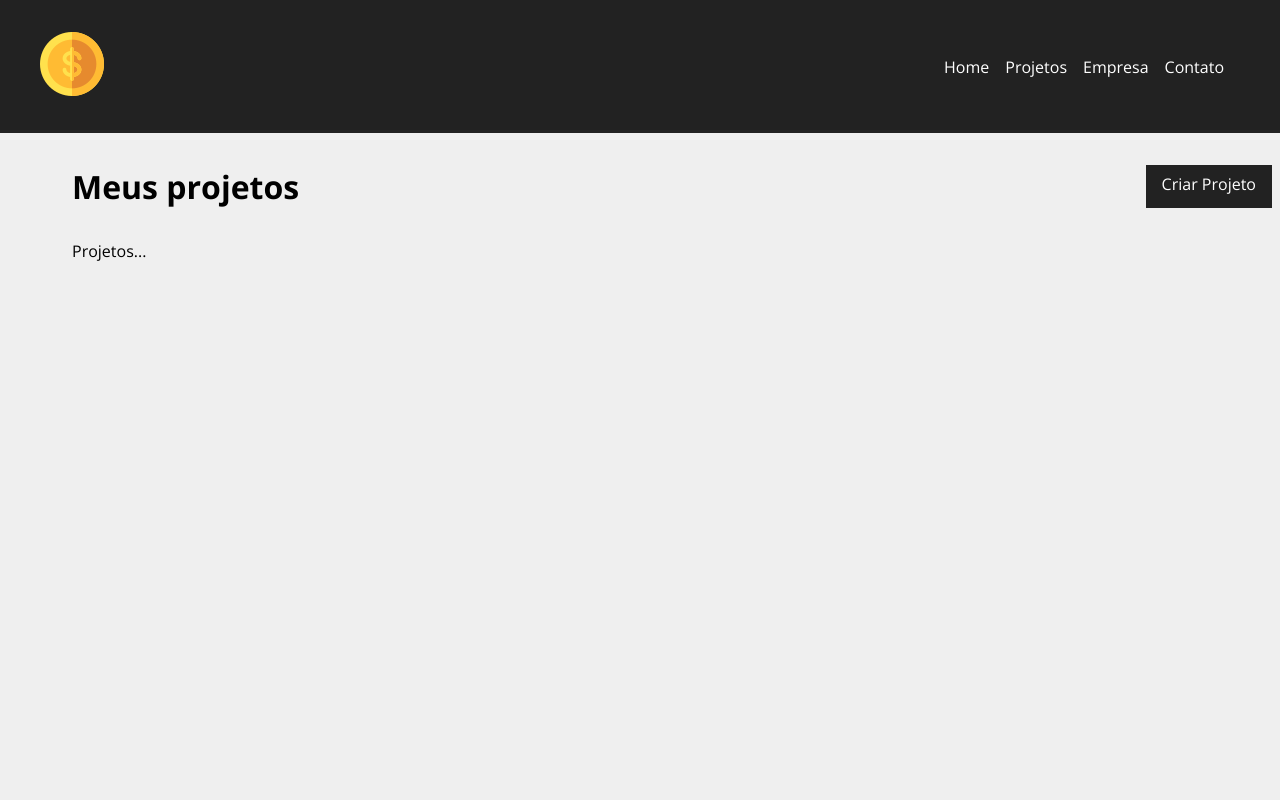
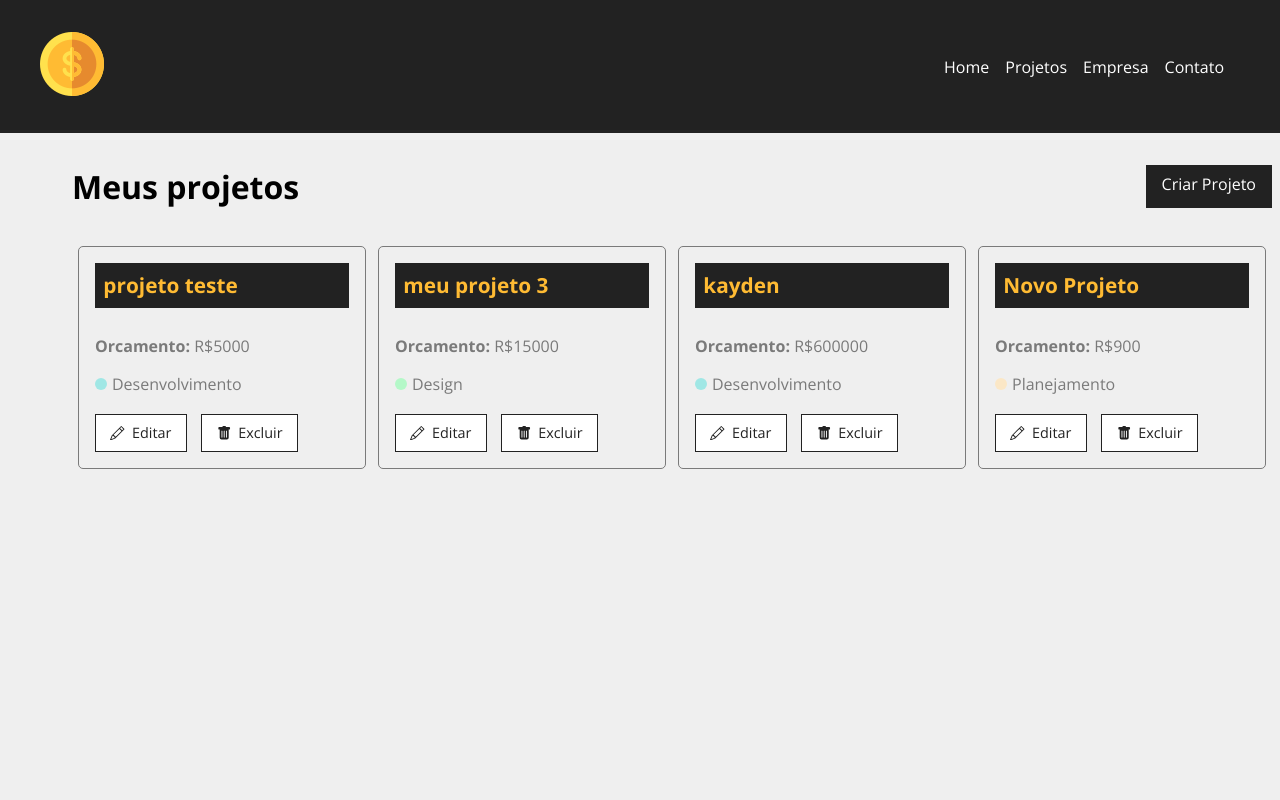
Before and after one commit to benevora/react-app-cost, a React (Create React App) app in the folder costs/: page /projects in a window 1280 px wide. Shown: the top 800 px of the page. Built offline with nearby package versions, Linux system fonts and the light colour scheme; data requests are answered from the project's data file.

Commit message:
Rescuing projects from the database

```diff
--- a/costs/db.json
+++ b/costs/db.json
@@ -32,6 +32,17 @@
       "cost": 0,
       "services": [],
       "id": 3
+    },
+    {
+      "name": "Novo Projeto",
+      "budget": "900",
+      "category": {
+        "id": "4",
+        "name": "Planejamento"
+      },
+      "cost": 0,
+      "services": [],
+      "id": 4
     }
   ],
   "categories": [
--- a/costs/src/components/pages/Projects.js
+++ b/costs/src/components/pages/Projects.js
@@ -1,18 +1,38 @@
 import {useLocation} from 'react-router-dom'
+
+import {useState, useEffect} from 'react'
 
 import Message from '../layout/Message'
 import Container from '../layout/Container'
 import LinkButton from '../layout/LinkButton'
+import ProjectCard from '../project/ProjectCard'
 
 import styles from './Projects.module.css'
 
 function Projects() {
+  const [projects, setProjects] = useState([])
 
   const location = useLocation()
   let message = ''
   if (location.state) {
     message = location.state.message
   }
+
+useEffect(() => {
+  fetch('http://localhost:5000/projects', {
+    method: 'GET',
+    headers: {
+      'Content-Type': 'application/json',
+    },
+  })
+    .then((resp) => resp.json())
+    .then((data) => {
+      console.log(data)
+      setProjects(data)
+    })
+    .catch((err) => console.log(err))
+}, [])
+
 
   return (
     <div className={styles.project_container}>
@@ -22,7 +42,15 @@
       </div>
       {message && <Message type="success" msg={message} />}
       <Container customClass="start">
-        <p>Projetos...</p>
+        {projects.length > 0 && projects.map((project) => (
+          <ProjectCard
+            id={project.id}
+            name={project.name}
+            budget={project.budget}
+            category={project.category.name}
+            key={project.id}
+          />
+        ))}
       </Container>
     </div>
   )
--- /dev/null
+++ b/costs/src/components/project/ProjectCard.js
@@ -0,0 +1,30 @@
+import {Link} from 'react-router-dom'
+import styles from './ProjectCard.module.css'
+
+import {BsPencil, BsFillTrashFill} from 'react-icons/bs'
+
+
+function ProjectCard({id, name, budget, category, handleRemove}) {
+
+  return (
+    <div className={styles.project_card}>
+      <h4>{name}</h4>
+      <p>
+        <span>Orcamento:</span> R${budget}
+      </p>
+      <p className={styles.category_text}>
+        <span className={`${styles[category.toLowerCase()]}`} ></span> {category}
+      </p>
+      <div className={styles.project_card_actions}>
+        <Link to="/">
+          <BsPencil /> Editar
+        </Link>
+        <button>
+          <BsFillTrashFill /> Excluir
+        </button>
+      </div>
+    </div>
+  );
+}
+
+export default ProjectCard
--- /dev/null
+++ b/costs/src/components/project/ProjectCard.module.css
@@ -0,0 +1,86 @@
+.project_card {
+  padding: 1em;
+  border: 1px solid #7A7A7A;
+  border-radius: 5px;
+  width: 24%;
+  margin: 0.5%;
+}
+
+.project_card h4 {
+  background-color: #222;
+  color: #FFBB33;
+  padding: .4em;
+  margin-bottom: 1.3em;
+  font-size: 1.3em;
+}
+
+.project_card p {
+  color: #7A7A7A;
+  margin-bottom: 1em;
+}
+
+.project_card p span {
+  font-weight: bold;
+}
+
+.category_text {
+  display: flex;
+  align-items: center;
+}
+
+.category_text span {
+  display: block;
+  width: 12px;
+  height: 12px;
+  border-radius: 50%;
+  background-color: #CCC;
+  margin-right: 5px;
+}
+
+.category_text .infra {
+  background-color: #FFAEBC;
+}
+
+.category_text .desenvolvimento {
+  background-color: #A0E7E5;
+}
+
+.category_text .design {
+  background-color: #B4F8C8;
+}
+
+.category_text .planejamento {
+  background-color: #FBE7C6;
+}
+
+.project_card_actions {
+  margin-top: 1.2em;
+  display: flex;
+  align-items: center;
+}
+
+.project_card_actions a, .project_card_actions button {
+  text-decoration: none;
+  border: none;
+  background-color: #FFF;
+  color: #222;
+  font-size: .9em;
+  padding: .6em 1em;
+  margin-right: 1em;
+  cursor: pointer;
+  border: 1px solid #222;
+  display: flex;
+  align-items: center;
+  justify-content: center;
+  transition: 0.5s;
+}
+
+.project_card_actions svg {
+  margin-right: .5em;
+}
+
+.project_card_actions a:hover,
+.project_card_actions button:hover {
+  background-color: #222;
+  color: #FFBB33;
+}
```
